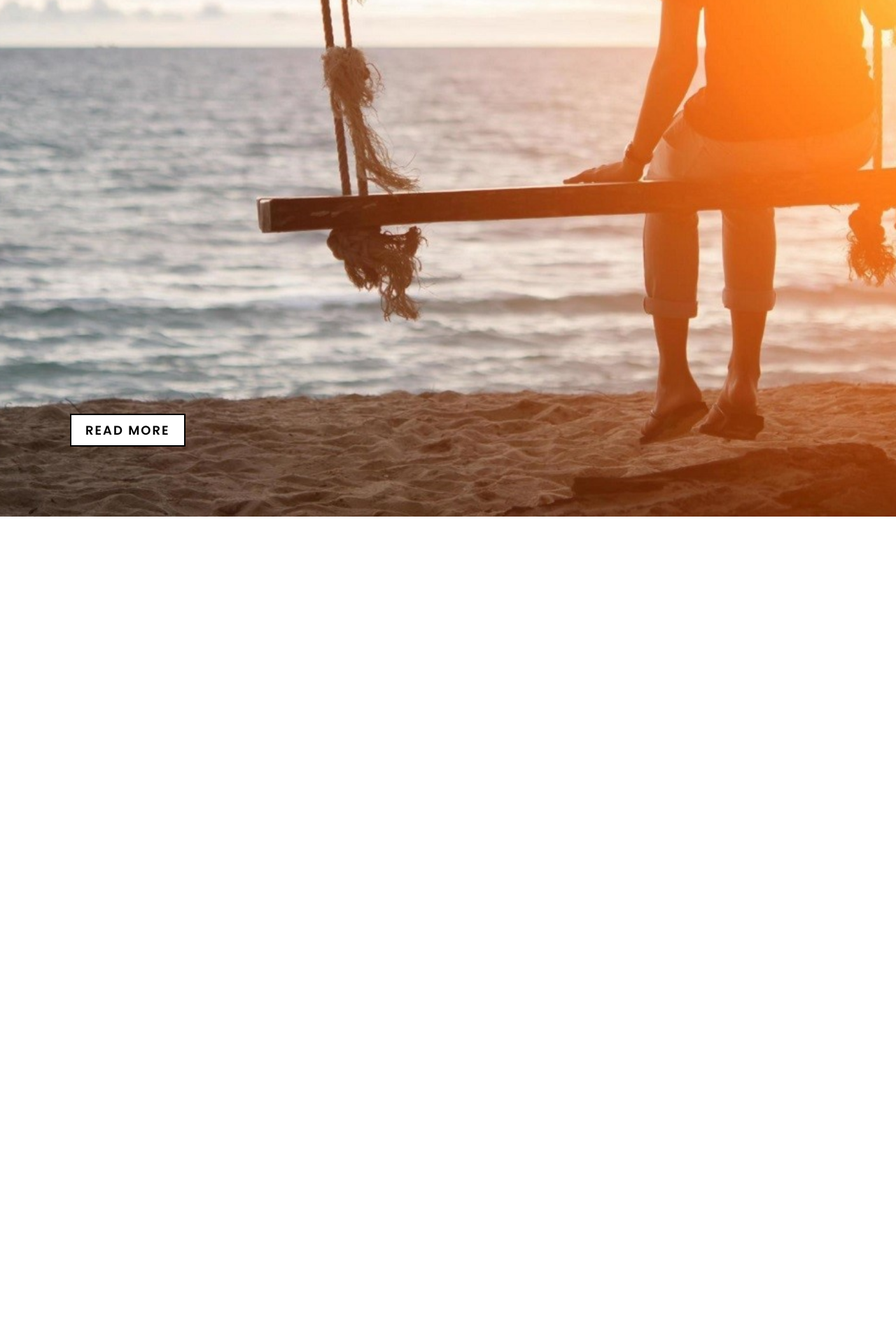
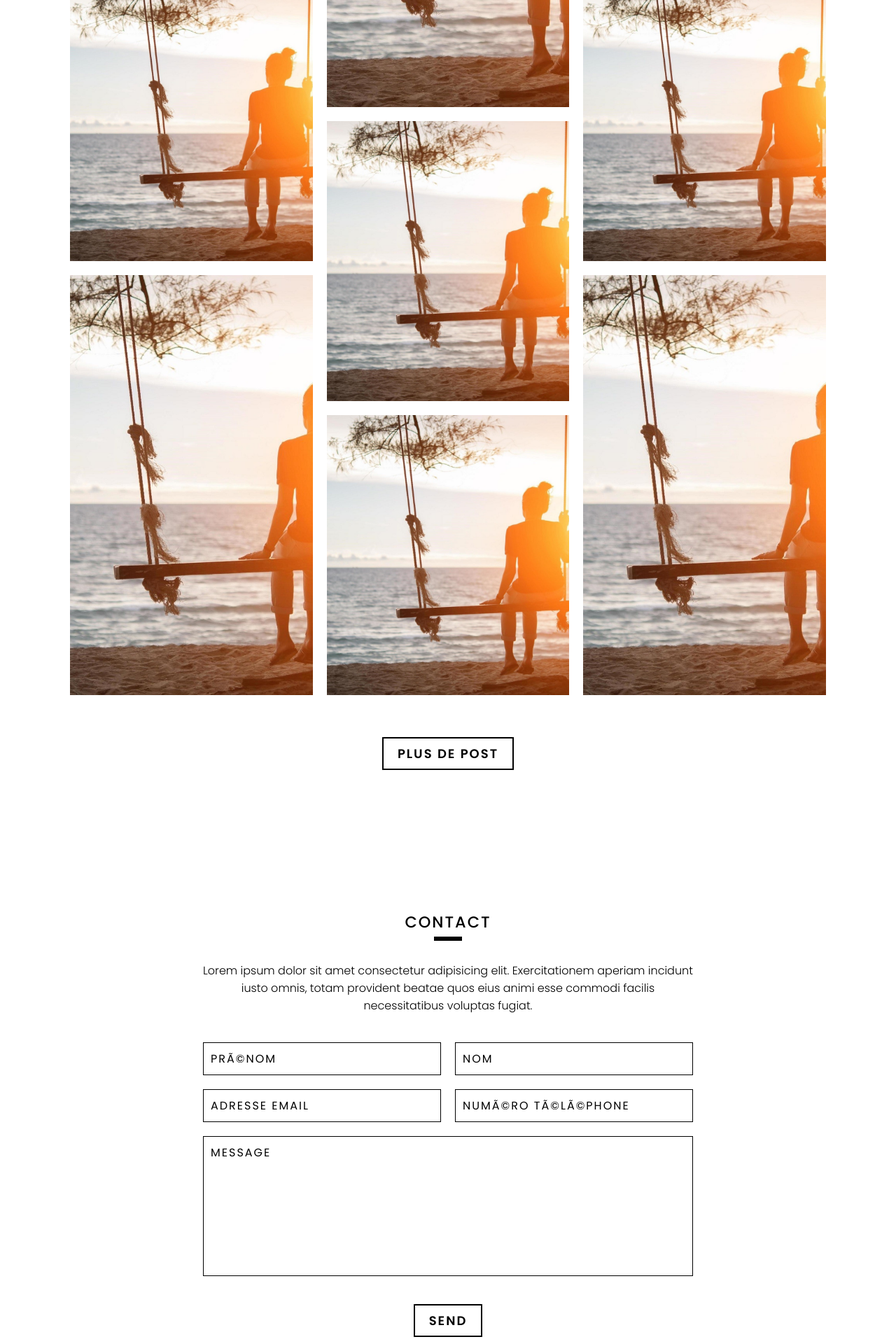
Before and after one commit to paul-ndl/review-blog, a PHP site: page /v2/index.html in a window 1280 px wide. Shown: the part 2360-4280 px from the top of the page at 70% size. Before the commit the page ends 3098 px from the top, so only its background shows below. Run offline with PHP 8.4, Linux system fonts and the light colour scheme.

Commit message:
v2 site computer done

```diff
--- a/v2/index.html
+++ b/index.html
@@ -14,10 +14,10 @@
     </header>
 
     <ul class="navigation">
-        <li><a href="#home">Accueil</a></li>
-        <li><a href="#about">A propos</a></li>
-        <li><a href="#post">Post</a></li>
-        <li><a href="#">Contact</a></li>
+        <li><a href="#home" onclick="toggleMenu();">Accueil</a></li>
+        <li><a href="#about" onclick="toggleMenu();">A propos</a></li>
+        <li><a href="#post" onclick="toggleMenu();">Post</a></li>
+        <li><a href="#contact" onclick="toggleMenu();">Contact</a></li>
     </ul>
 
     <!-- Banner -->
@@ -90,7 +90,7 @@
                         <a href="#" class="btn">Read more</a>
                     </div>
                 </div>
-                <div class="postBox">
+                <div class="postBox extraHeight">
                     <div class="imgBx">
                         <img src="resources/post3.jpg" class="cover">
                     </div>
@@ -102,7 +102,7 @@
                 </div>
             </div>
             <div class="postColumn">
-                <div class="postBox">
+                <div class="postBox extraHeight">
                     <div class="imgBx">
                         <img src="resources/post4.jpg" class="cover">
                     </div>
@@ -154,7 +154,7 @@
                         <a href="#" class="btn">Read more</a>
                     </div>
                 </div>
-                <div class="postBox">
+                <div class="postBox extraHeight">
                     <div class="imgBx">
                         <img src="resources/post9.jpg" class="cover">
                     </div>
@@ -166,7 +166,47 @@
                 </div>
             </div>
         </div>
+        <div class="title">
+            <a href="#" class="btn mgt60">Plus de post</a>
+        </div>
     </section>
+
+    <!-- Contact -->
+    <section class="contact" id="contact">
+        <div class="title">
+            <h2>Contact</h2>
+            <p>Lorem ipsum dolor sit amet consectetur adipisicing elit. Exercitationem aperiam incidunt iusto omnis,
+                totam provident beatae quos eius animi esse commodi facilis necessitatibus voluptas fugiat.</p>
+        </div>
+        <div class="contactForm">
+            <div class="row">
+                <input type="text" name="" placeholder="Prénom">
+                <input type="text" name="" placeholder="Nom">
+            </div>
+            <div class="row">
+                <input type="text" name="" placeholder="Adresse email">
+                <input type="text" name="" placeholder="Numéro téléphone">
+            </div>
+            <div class="row2">
+                <textarea placeholder="Message"></textarea>
+            </div>
+            <div class="row2">
+                <input type="submit" value="Send" class="btn">
+            </div>
+        </div>
+    </section>
+
+    <!-- Footer -->
+    <footer>
+        <a href="#" class="logo">My Blog</a>
+        <ul class="footerMenu">
+            <li><a href="#home">Accueil</a></li>
+            <li><a href="#about">A propos</a></li>
+            <li><a href="#post">Post</a></li>
+            <li><a href="#contact">Contact</a></li>
+        </ul>
+        <p class="copyrightText">Copyright &#169; 2022. All right Reserved</p>
+    </footer>
 
     <script>
         const menuToggle = document.querySelector('.menuToggle');
@@ -179,6 +219,11 @@
             const header = document.querySelector('header');
             header.classList.toggle('sticky', window.scrollY > 0);
         })
+
+        function toggleMenu(){
+            menuToggle.classList.remove('active');
+            navigation.classList.remove('active');
+        }
     </script>
 </body>
 
--- a/v2/style.css
+++ b/style.css
@@ -6,6 +6,7 @@
     padding: 0;
     box-sizing: border-box;
     font-family: 'Poppins', sans-serif;
+    scroll-behavior: smooth;
 }
 
 body
@@ -251,3 +252,193 @@
 {
     min-height: 400px;
 }
+
+.post
+{
+    position: relative;
+}
+
+.post .contentBx
+{
+    position: relative;
+    display: grid;
+    grid-template-columns: 1fr 1fr 1fr;
+    grid-gap: 20px;
+    margin-top: 20px;
+}
+
+.post .contentBx .postColumn
+{
+    position: relative;
+}
+
+.post .contentBx .postColumn .postBox
+{
+    position: relative;
+    width: 100%;
+    height: 400px;
+    margin-top: 20px;
+}
+
+.post .contentBx .postColumn .postBox.extraHeight
+{
+    height: 600px;
+}
+
+.post .contentBx .postColumn .postBox .textBx
+{
+    position: absolute;
+    top: 0;
+    left: 0;
+    width: 100%;
+    height: 100%;
+    background: white;
+    padding: 20px;
+    display: flex;
+    justify-content: flex-end;
+    align-items: flex-start;
+    flex-direction: column;
+    transition: 0.25s;
+    opacity: 0;
+    visibility: hidden;
+}
+
+.post .contentBx .postColumn .postBox:hover .textBx
+{
+    opacity: 0.9;
+    visibility: visible;
+}
+
+.post .contentBx .postColumn .postBox .textBx h3
+{
+    font-weight: 400;
+    font-size: 1em;
+    letter-spacing: 1px;
+    color: black;
+}
+
+.post .contentBx .postColumn .postBox .textBx .btn
+{
+    padding: 4px 10px;
+    background: black;
+    color: white;
+    font-weight: 300;
+    font-size: 1em;
+}
+
+.mgt60
+{
+    margin-top: 60px;
+}
+
+.contact
+{
+    display: flex;
+    justify-content: center;
+    align-items: center;
+    flex-direction: column;
+}
+
+.contact .contactForm
+{
+    position: relative;
+    width: 100%;
+    max-width: 700px;
+    margin-top: 20px;
+}
+
+.contact .contactForm .row
+{
+    width: 100%;
+    display: grid;
+    grid-template-columns: repeat(2, 1fr);
+    grid-gap: 20px;
+    margin-top: 20px;
+}
+
+.contact .contactForm .row2
+{
+    width: 100%;
+    display: flex;
+    justify-content: center;
+    align-items: center;
+    margin-top: 20px;
+}
+
+.contact .contactForm .row input,
+.contact .contactForm .row2 textarea
+{
+    width: 100%;
+    padding: 10px;
+    border: 1px solid black;
+    outline: none;
+    background: white;
+    color: black;
+    font-size: 16px;
+    font-weight: 400;
+    text-transform: uppercase;
+    letter-spacing: 2px;
+}
+
+.contact .contactForm .row2 textarea
+{
+    resize: none;
+    height: 200px;
+}
+
+::placeholder
+{
+    color: black;
+}
+
+.contact .contactForm .row2 input[type="submit"]
+{
+    background: white;
+    color: black;
+    border: 2px solid black;
+    cursor: pointer;
+}
+
+.contact .contactForm .row2 input[type="submit"]:hover
+{
+    background: black;
+    color: white;
+}
+
+footer
+{
+    padding: 100px;
+    display: flex;
+    justify-content: center;
+    align-items: center;
+    flex-direction: column;
+    background-color: #f8f8f8;
+    border-top: 1px solid rgba(0, 0, 0, 0.05);
+}
+
+footer .footerMenu
+{
+    display: flex;
+}
+
+footer .footerMenu li
+{
+    list-style: none;
+}
+
+footer .footerMenu li a
+{
+    display: inline-block;
+    text-decoration: none;
+    margin: 20px;
+    color: black;
+    text-transform: uppercase;
+    letter-spacing: 2px;
+}
+
+.copyrightText
+{
+    color: black;
+    text-align: center;
+    letter-spacing: 1px;
+}
```
Also changed, not shown: v1/about.html (deleted, +0 -34 lines), v1/blog.html (deleted, +0 -34 lines), v1/contact.html (deleted, +0 -34 lines), v1/index.html (deleted, +0 -34 lines), v1/style.css (deleted, +0 -115 lines), resources/banner.jpg (renamed from v2/resources/banner.jpg), resources/close.png (renamed from v2/resources/close.png), resources/img1.jpg (renamed from v2/resources/img1.jpg), resources/menu.png (renamed from v2/resources/menu.png), resources/post1.jpg (renamed from v2/resources/post1.jpg), resources/post2.jpg (renamed from v2/resources/post2.jpg), resources/post3.jpg (renamed from v2/resources/post3.jpg), resources/post4.jpg (renamed from v2/resources/post4.jpg), resources/post5.jpg (renamed from v2/resources/post5.jpg), 4 more files.
